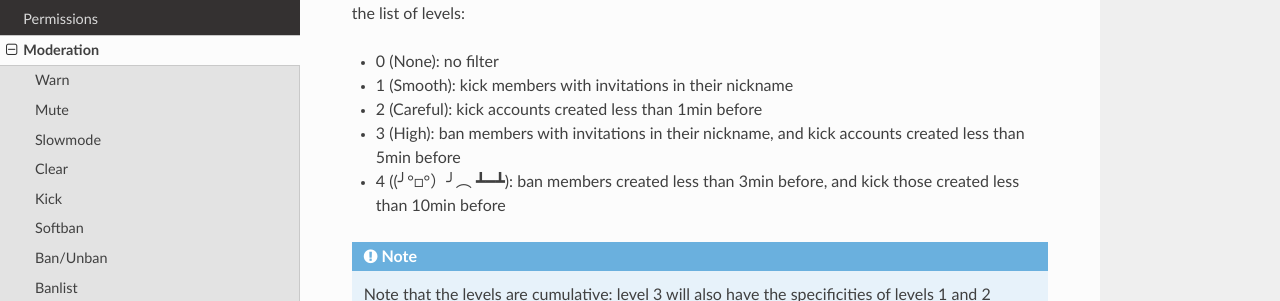
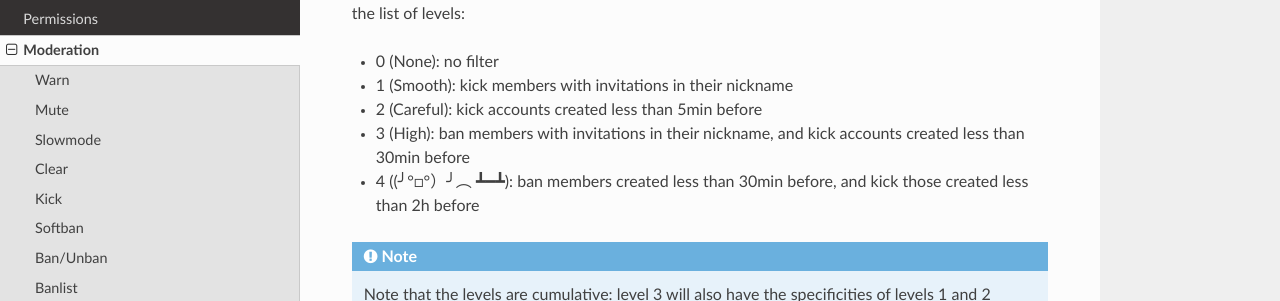
Before and after one commit to Axobot-org/Axobot, a Sphinx documentation site: the page built from docs/moderator.rst, in a window 1280 px wide and 900 px high, scrolled down 5324 px. Shown: the part 158-459 px from the top of the window. Built offline with Sphinx 7.4.7 and the Read the Docs theme 2.0.0, drawn with Linux system fonts in a browser that asks for light colours.

Commit message:
[update] anti-raid is now harder

```diff
--- a/docs/moderator.rst
+++ b/docs/moderator.rst
@@ -174,9 +174,9 @@
 
 * 0 (None): no filter
 * 1 (Smooth): kick members with invitations in their nickname
-* 2 (Careful): kick accounts created less than 1min before
-* 3 (High): ban members with invitations in their nickname, and kick accounts created less than 5min before
-* 4 ((╯°□°）╯︵ ┻━┻): ban members created less than 3min before, and kick those created less than 10min before
+* 2 (Careful): kick accounts created less than 5min before
+* 3 (High): ban members with invitations in their nickname, and kick accounts created less than 30min before
+* 4 ((╯°□°）╯︵ ┻━┻): ban members created less than 30min before, and kick those created less than 2h before
 
 .. note:: Note that the levels are cumulative: level 3 will also have the specificities of levels 1 and 2
 
```
Also changed, not shown: 1 other file.
